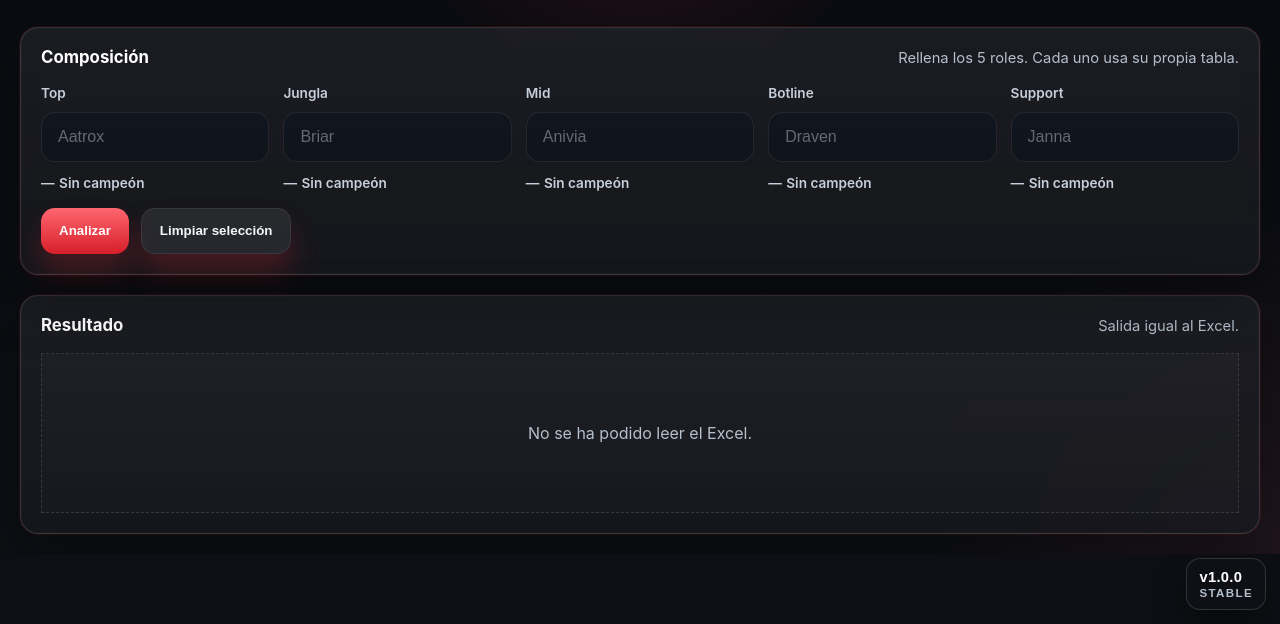
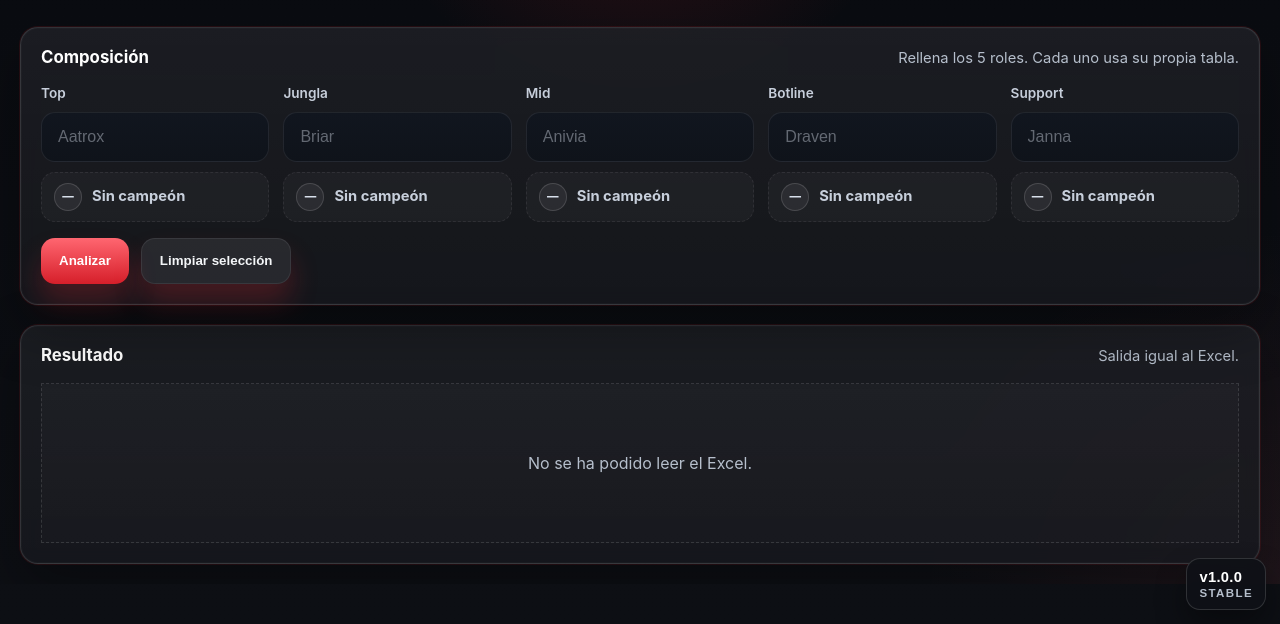
Before and after one commit to enigmapau-hash/lol-team-analyzer, a website: page index.html in a window 1280 px wide. Shown: the part 176-800 px from the top of the page. Drawn offline with Linux system fonts and the light colour scheme; no server answers.

Commit message:
feat: style selected champion previews

```diff
--- a/stage3-visual.css
+++ b/stage3-visual.css
@@ -66,6 +66,51 @@ input::placeholder {
 input:not(:placeholder-shown) {
   border-color: rgba(72, 213, 151, 0.34);
   box-shadow: 0 0 0 1px rgba(72, 213, 151, 0.06) inset;
+}
+
+.selected-champion {
+  display: flex;
+  align-items: center;
+  gap: 10px;
+  min-height: 48px;
+  padding: 10px 12px;
+  border: 1px solid rgba(255, 255, 255, 0.08);
+  border-radius: 14px;
+  background: rgba(255, 255, 255, 0.03);
+  color: #f4f6f8;
+}
+
+.selected-champion.is-empty {
+  color: var(--stage3-muted-strong);
+  border-style: dashed;
+}
+
+.selected-champion__icon {
+  width: 28px;
+  height: 28px;
+  flex: 0 0 auto;
+  border-radius: 50%;
+  object-fit: cover;
+  border: 1px solid rgba(255, 255, 255, 0.14);
+  background: rgba(255, 255, 255, 0.06);
+}
+
+.selected-champion__icon.placeholder {
+  display: grid;
+  place-items: center;
+  font-size: 0.72rem;
+  font-weight: 800;
+  color: #d8e0eb;
+}
+
+.selected-champion__text {
+  min-width: 0;
+  font-size: 0.92rem;
+  font-weight: 700;
+  line-height: 1.2;
+  white-space: nowrap;
+  overflow: hidden;
+  text-overflow: ellipsis;
 }
 
 .picker-menu {
@@ -199,4 +244,14 @@ button.secondary {
       0 18px 44px rgba(0, 0, 0, 0.3),
       0 0 0 1px rgba(255, 255, 255, 0.02) inset;
   }
+
+  .selected-champion {
+    min-height: 44px;
+    padding: 9px 10px;
+  }
+
+  .selected-champion__icon {
+    width: 24px;
+    height: 24px;
+  }
 }
```
